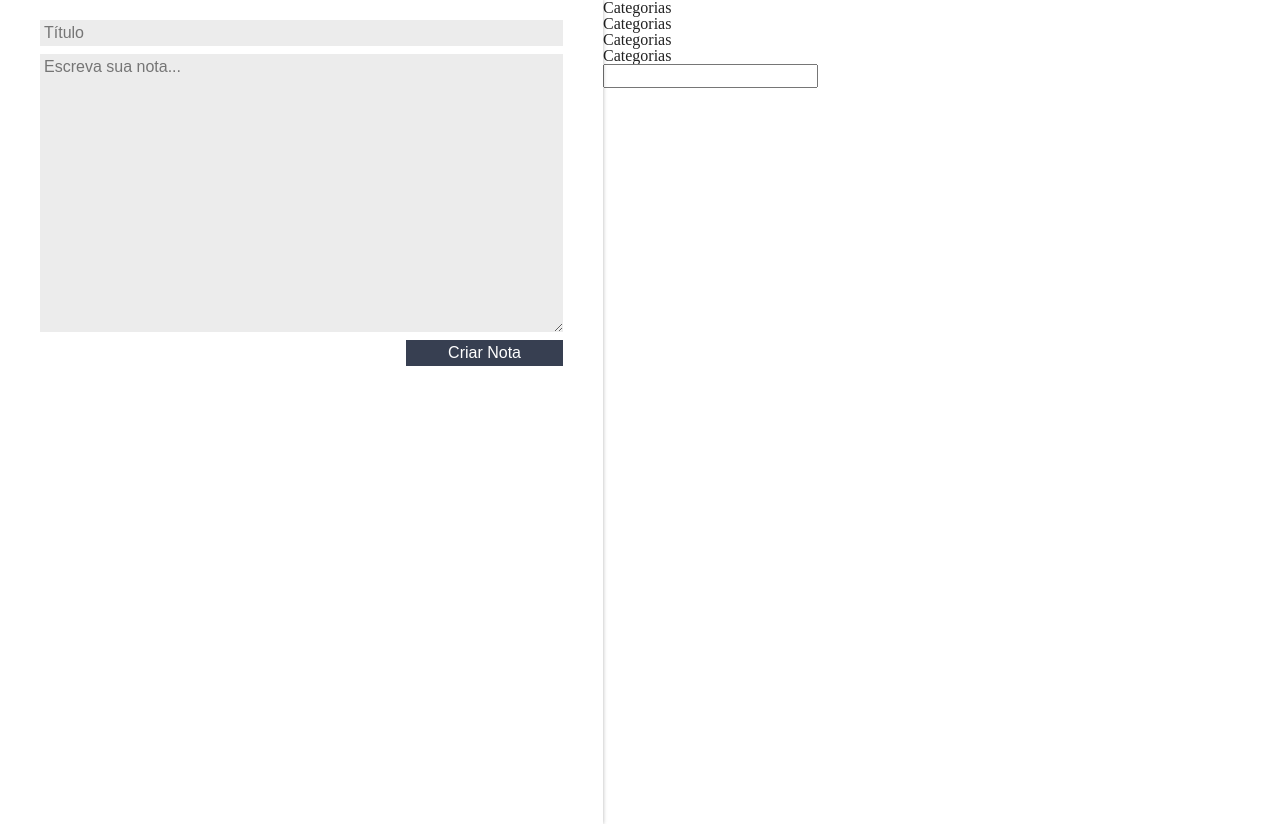
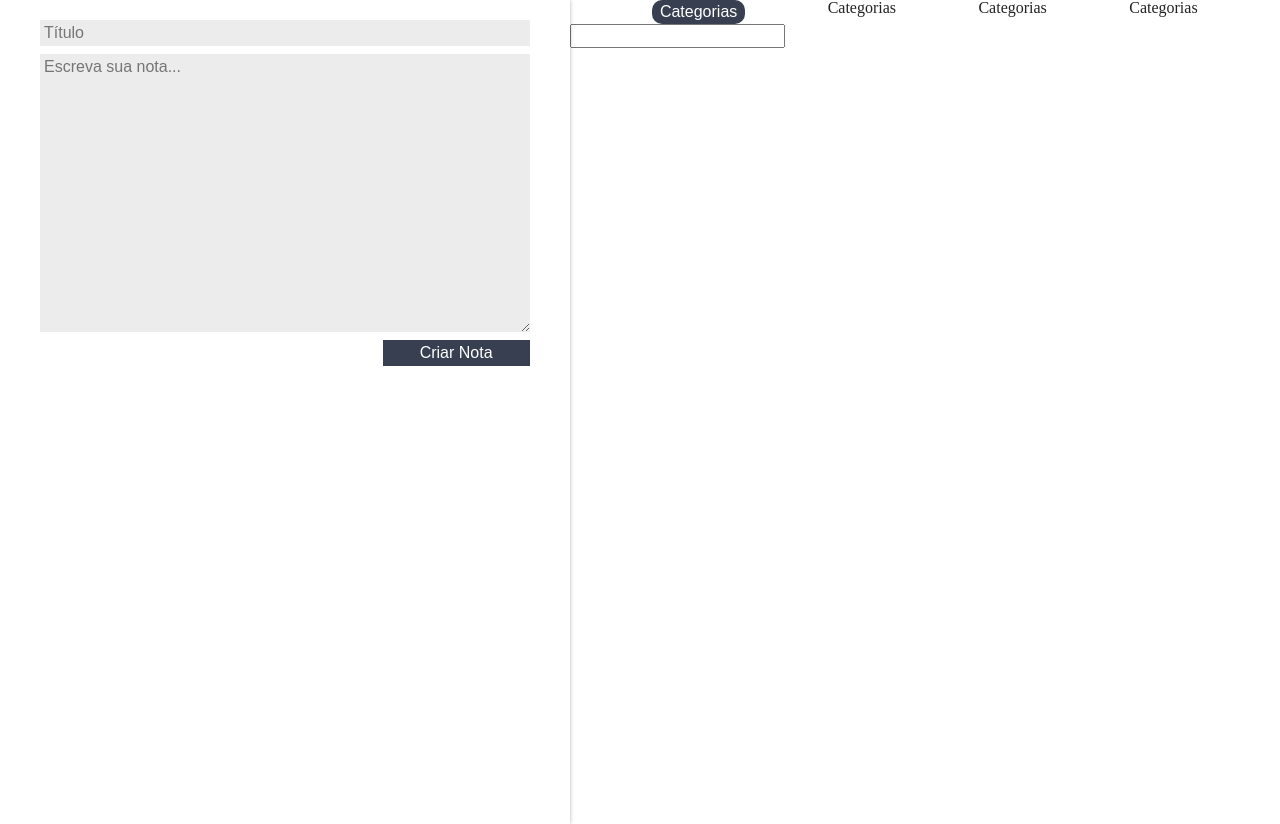
Before and after one commit to thaisascastro/react-alura, a React (Create React App) app in the folder ceep/: page / in a window 1280 px wide. Built offline with nearby package versions, Linux system fonts and the light colour scheme.

Commit message:
add css em lista de categorias

```diff
--- a/ceep/src/components/ListaDeCategorias/ListaDeCategorias.jsx
+++ b/ceep/src/components/ListaDeCategorias/ListaDeCategorias.jsx
@@ -1,16 +1,17 @@
 import React, { Component, Fragment } from "react";
+import './styles.css';
 
 class ListaDeCategorias extends Component {
   render() {
     return (
-      <Fragment>
-      <ul>
-        <li>Categorias</li>
+      <Fragment className="lista-categorias">
+      <ul className="lista-categorias_lista">
+        <li className="lista-categorias_item">Categorias</li>
         <li>Categorias</li>
         <li>Categorias</li>
         <li>Categorias</li>
       </ul>
-      <input type="text" />
+      <input type="text" className="lista-categorias_input"/>
       </Fragment>
     );
   }
--- /dev/null
+++ b/ceep/src/components/ListaDeCategorias/styles.css
@@ -0,0 +1,21 @@
+.lista-categorias {
+  display: flex;
+  flex-direction: row;
+  margin-top: 12px;
+}
+.lista-categorias_lista {
+  flex: 1;
+  display: flex;
+  flex-direction: row;
+  justify-content: space-evenly;
+}
+.lista-categorias_item {
+  background-color: var(--secundaria);
+  color: white;
+  padding: 4px 8px;
+  border-radius: 10px;
+  font-family: Arial, Helvetica, sans-serif;
+}
+.lista-categorias_input {
+  margin-right: 20px;
+}
```
